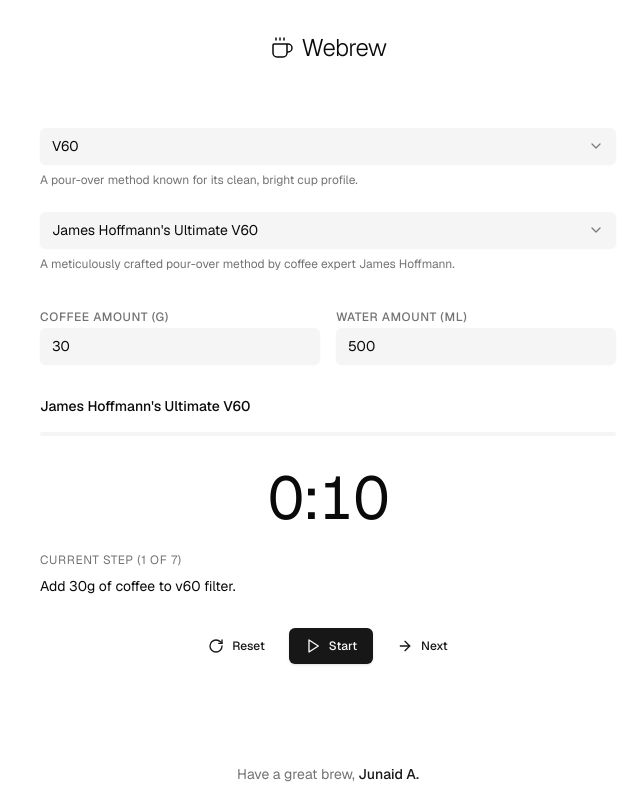
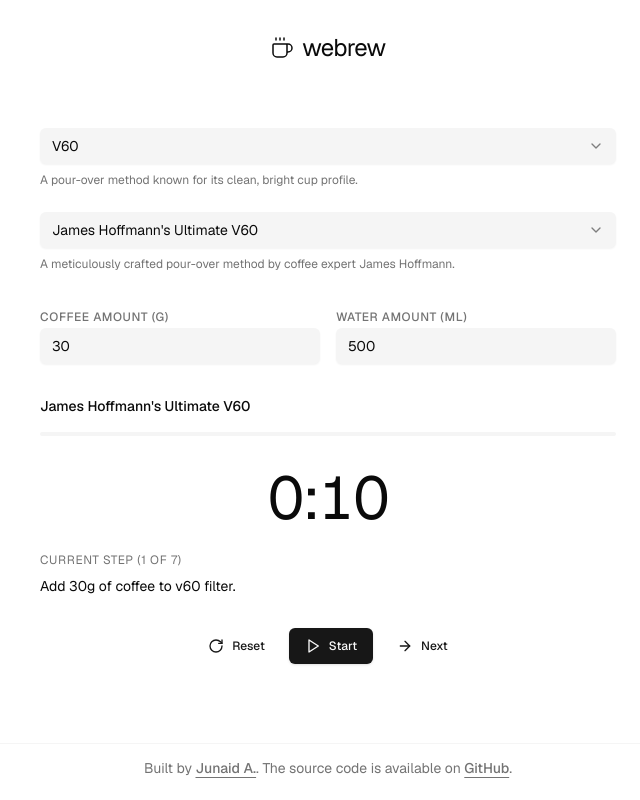
Before and after one commit to junaidanjum/webrew, a Next.js app: page / in a window 1280 px wide. Shown: the whole page, without its empty margins (312-952 px from the left). Built offline with nearby package versions, Linux system fonts and the light colour scheme.

Commit message:
footer added; meta tags updated

```diff
--- a/src/app/layout.tsx
+++ b/src/app/layout.tsx
@@ -30,12 +30,21 @@
           content="A no-frills brewing timer app, built purely for the love of coffee."
         />
         <meta name="author" content="Junaid Anjum" />
-        <meta name="og:title" content="Webrew" />
+        <meta property="og:title" content="Webrew" />
         <meta
-          name="og:description"
+          property="og:description"
           content="A no-frills brewing timer app, built purely for the love of coffee."
         />
-        <meta name="og:image" content="/brew.png" />
+        <meta property="og:image" content="/brew.png" />
+        <meta property="og:url" content="https://webrew.vercel.app" />
+        <meta property="og:type" content="website" />
+        <meta name="twitter:card" content="summary_large_image" />
+        <meta name="twitter:title" content="Webrew" />
+        <meta
+          name="twitter:description"
+          content="A no-frills brewing timer app, built purely for the love of coffee."
+        />
+        <meta name="twitter:image" content="/brew.png" />
       </Head>
       <body className={`${font.className} antialiased`}>{children}</body>
     </html>
--- a/src/app/page.tsx
+++ b/src/app/page.tsx
@@ -43,8 +43,8 @@
   return (
     <div className="min-h-screen bg-background p-8 pb-2 antialiased flex flex-col justify-between">
       <div>
-        <h1 className="text-2xl mb-16 text-center tracking-tight font-light items-center flex justify-center gap-2">
-          <Coffee strokeWidth={1.5} /> Webrew
+        <h1 className="text-2xl mb-16 text-center tracking-tight items-center flex justify-center gap-2">
+          <Coffee strokeWidth={1.5} /> webrew
         </h1>
         <div className="max-w-xl mx-auto space-y-8">
           <MethodSelection
--- a/src/components/footer.tsx
+++ b/src/components/footer.tsx
@@ -1,15 +1,30 @@
-import { Button } from "./ui/button";
-
 const Footer = () => {
   return (
-    <div className="text-sm text-muted-foreground text-center pt-16">
-      Have a great brew,{" "}
-      <a href="https://junaidanjum.com" target="_blank">
-        <Button variant="link" className="mx-0 px-0">
-          Junaid A.
-        </Button>
-      </a>{" "}
-    </div>
+    <footer className="border-t border-border/40 py-6 dark:border-border md:px-8 md:py-0">
+      <div className="container flex flex-col items-center justify-center gap-4 md:h-12 md:flex-row">
+        <p className="text-balance text-center text-sm leading-loose text-muted-foreground md:text-left">
+          Built by{" "}
+          <a
+            href="https://junaidanjum.com"
+            target="_blank"
+            rel="noreferrer"
+            className="font-medium underline underline-offset-4"
+          >
+            Junaid A.
+          </a>
+          . The source code is available on{" "}
+          <a
+            href="https://github.com/junaidanjum/webrew"
+            target="_blank"
+            rel="noreferrer"
+            className="font-medium underline underline-offset-4"
+          >
+            GitHub
+          </a>
+          .
+        </p>
+      </div>
+    </footer>
   );
 };
 
```
Also changed, not shown: 1 other file (tests, documents, lock files or other folders).
